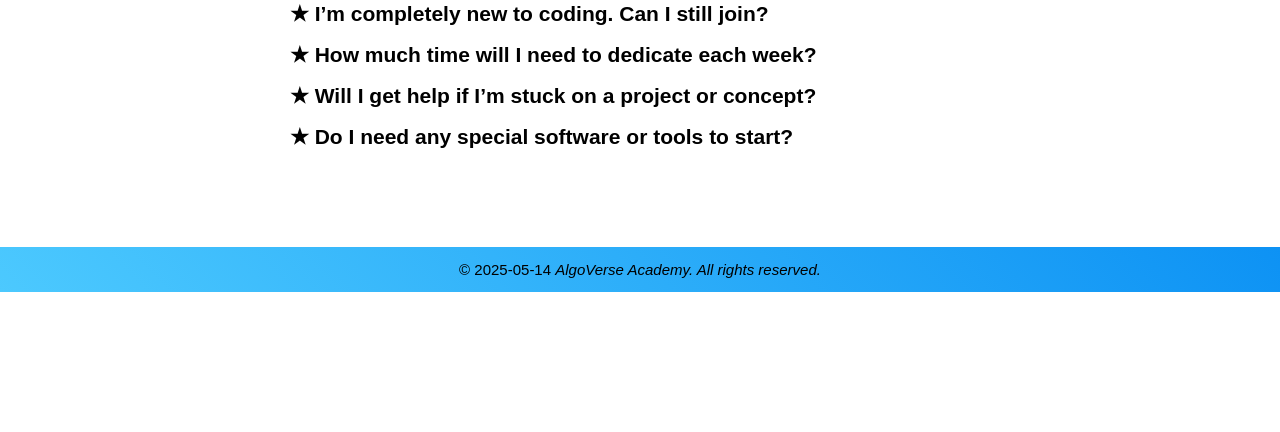
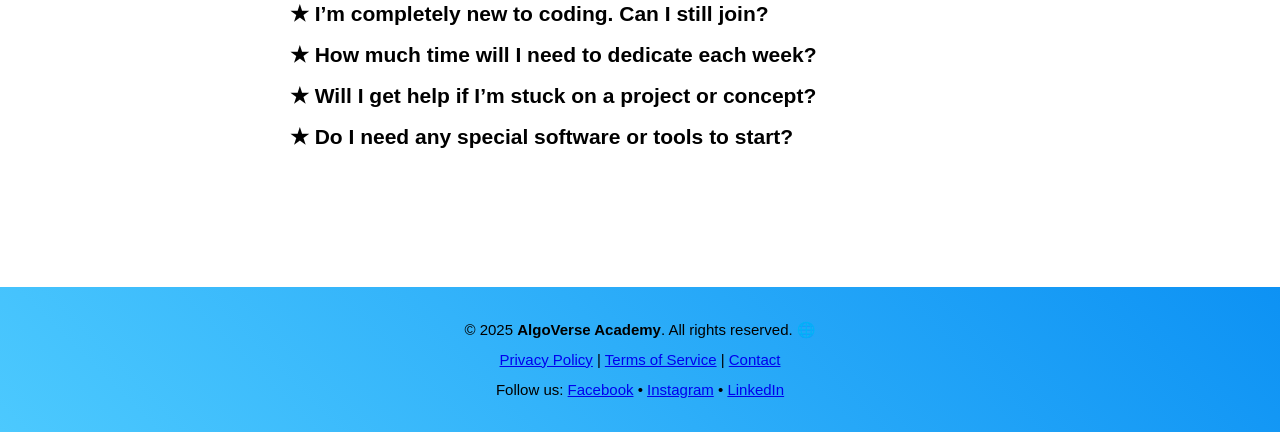
Before and after one commit to ErblinSyla/UEB25_Gr1, a PHP site: page /admission.php in a window 1280 px wide. Shown: the part 3380-3812 px from the top of the page. Before the commit the page ends 3672 px from the top, so only its background shows below. Run offline with PHP 8.4, Linux system fonts and the light colour scheme; the visitor is signed in with stand-in values (Sample User, id 1); data that the repository does not hold is empty; some web fonts are replaced.

Commit message:
Formatimi i footerit

```diff
--- a/footer.php
+++ b/footer.php
@@ -1,7 +1,21 @@
-<footer>
-    <div class="row">
+<footer style="background-color:#f8f9fa; padding: 20px 0; margin-top: 40px;">
+    <div class="row text-center">
         <div class="col-12">
-            <p>&copy; <span><?php echo date("Y-m-d"); ?></span> <em>AlgoVerse Academy. All rights reserved.</em></p>
+            <p>
+                &copy; <span><?php echo date("Y"); ?></span>
+                <strong>AlgoVerse Academy</strong>. All rights reserved. 🌐
+            </p>
+            <p>
+                <a href="/privacy-policy.php">Privacy Policy</a> |
+                <a href="/terms-of-service.php">Terms of Service</a> |
+                <a href="/contact.php">Contact</a>
+            </p>
+            <p>
+                Follow us:
+                <a href="https://facebook.com/AlgoVerseAcademy" target="_blank">Facebook</a> •
+                <a href="https://instagram.com/AlgoVerseAcademy" target="_blank">Instagram</a> •
+                <a href="https://linkedin.com/company/AlgoVerseAcademy" target="_blank">LinkedIn</a>
+            </p>
         </div>
     </div>
 </footer>
```
